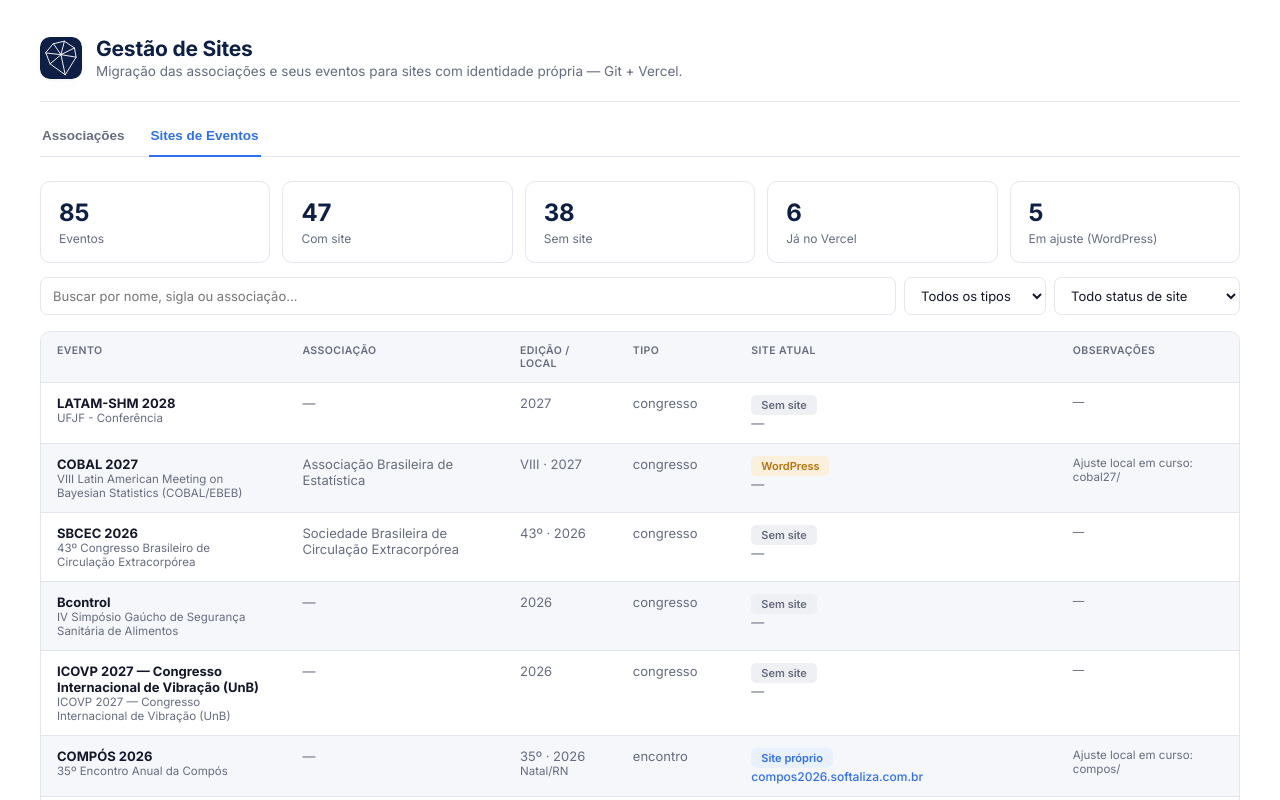
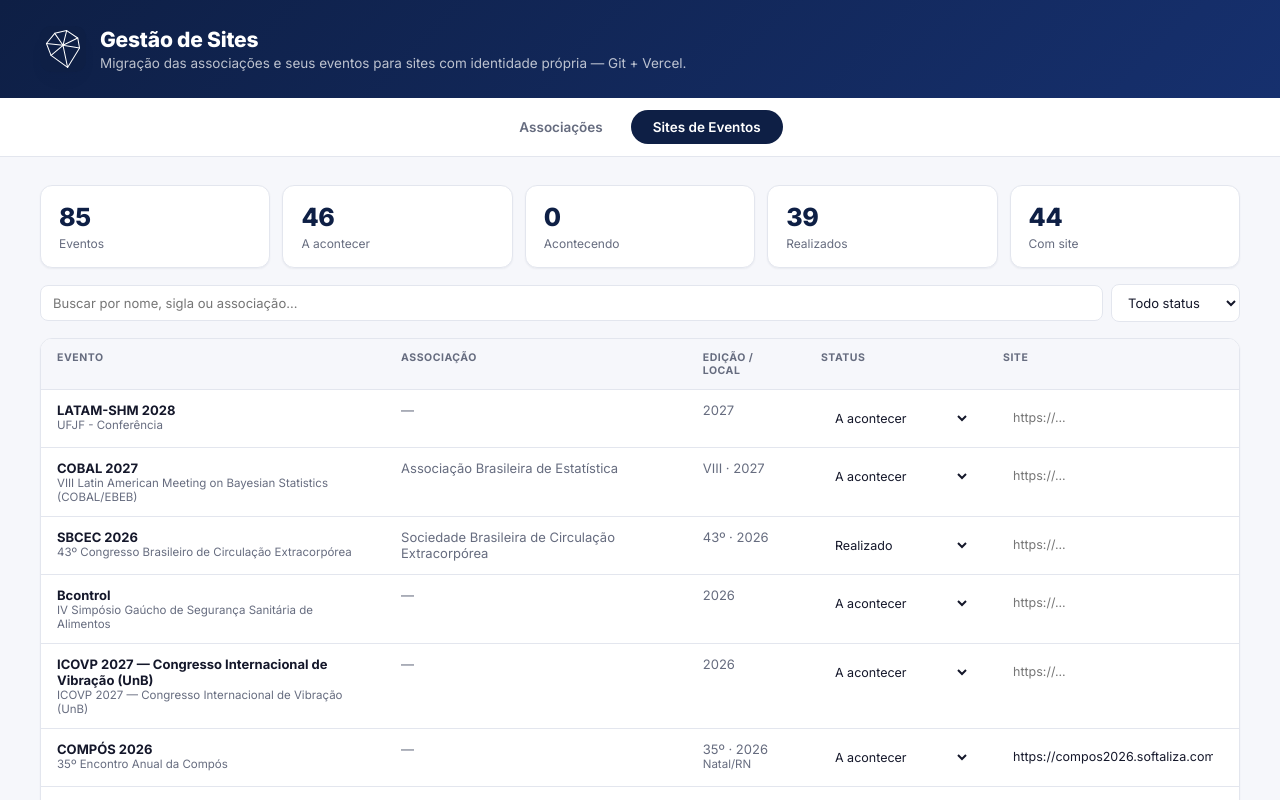
Before and after one commit to softalizaassociacoes/gestao-sites, a plain HTML site: page index.html in a window 1280 px wide. Both pictures are taken after a click on the button "Sites de Eventos". Shown: the top 800 px of the page. Drawn offline with Linux system fonts and the light colour scheme.

Commit message:
Simplifica aba de Eventos e remodela o visual da página
Eventos: remove Tipo e Observações, torna Status (A acontecer /
Acontecendo / Realizado) e Site editáveis, mesmo padrão de persistência
das associações. Visual: header com faixa azul-marinho, abas
centralizadas e fixas no topo, tabela com scroll e cabeçalho fixo,
controles editáveis mais discretos (sem borda até o foco/hover).

```diff
--- a/index.html
+++ b/index.html
@@ -7,12 +7,12 @@
   <link rel="icon" type="image/svg+xml" href="logo.svg" />
   <link rel="preconnect" href="https://fonts.googleapis.com" />
   <link rel="preconnect" href="https://fonts.gstatic.com" crossorigin />
-  <link href="https://fonts.googleapis.com/css2?family=Inter:wght@400;500;600;700&display=swap" rel="stylesheet" />
+  <link href="https://fonts.googleapis.com/css2?family=Inter:wght@400;500;600;700;800&display=swap" rel="stylesheet" />
   <link rel="stylesheet" href="style.css" />
 </head>
 <body>
-  <div class="wrap">
-    <header class="top">
+  <header class="top">
+    <div class="top-inner">
       <div class="brand">
         <img class="brand-mark" src="logo.svg" alt="Softaliza" />
         <div>
@@ -20,13 +20,17 @@
           <p>Migração das associações e seus eventos para sites com identidade própria — Git + Vercel.</p>
         </div>
       </div>
-    </header>
+    </div>
+  </header>
 
-    <nav class="tabs">
+  <nav class="tabs-wrap">
+    <div class="tabs">
       <button class="tab-btn active" data-tab="assoc">Associações</button>
       <button class="tab-btn" data-tab="evento">Sites de Eventos</button>
-    </nav>
+    </div>
+  </nav>
 
+  <div class="wrap">
     <!-- ==================== ASSOCIAÇÕES ==================== -->
     <section id="panel-assoc" class="tab-panel active">
       <section class="stats" id="assoc-stats"></section>
@@ -75,15 +79,11 @@
 
       <div class="toolbar">
         <input type="text" id="evento-search" placeholder="Buscar por nome, sigla ou associação..." />
-        <select id="evento-filter-tipo">
-          <option value="">Todos os tipos</option>
-        </select>
-        <select id="evento-filter-site">
-          <option value="">Todo status de site</option>
-          <option value="vercel">No Vercel</option>
-          <option value="wordpress">Em ajuste (WordPress)</option>
-          <option value="site_proprio">Site próprio</option>
-          <option value="sem_site">Sem site</option>
+        <select id="evento-filter-status">
+          <option value="">Todo status</option>
+          <option value="a_acontecer">A acontecer</option>
+          <option value="acontecendo">Acontecendo</option>
+          <option value="realizado">Realizado</option>
         </select>
       </div>
 
@@ -94,9 +94,8 @@
               <th>Evento</th>
               <th>Associação</th>
               <th>Edição / Local</th>
-              <th>Tipo</th>
-              <th>Site atual</th>
-              <th>Observações</th>
+              <th>Status</th>
+              <th>Site</th>
             </tr>
           </thead>
           <tbody id="evento-table-body"></tbody>
@@ -105,8 +104,8 @@
     </section>
 
     <footer class="note">
-      Dados: CS Hub (associações e eventos) + planilha de inventário de sites. Mantidos em <code>data.js</code>.
-      Nível A/B/C ainda pendente de classificação para a maior parte da base.
+      Dados: CS Hub (associações e eventos) + planilha de inventário de sites. Mantidos em <code>data.js</code>;
+      edições manuais salvas no navegador.
     </footer>
   </div>
 
--- a/script.js
+++ b/script.js
@@ -44,6 +44,25 @@ function saveOverride(sigla, patch) {
 
 const OVERRIDES = loadOverrides();
 
+// --- Edições manuais de eventos (chave própria, indexada por id do evento) ---
+const EVENT_OVERRIDES_KEY = "gestaoSitesEventOverrides";
+
+function loadEventOverrides() {
+  try {
+    return JSON.parse(localStorage.getItem(EVENT_OVERRIDES_KEY)) || {};
+  } catch (e) {
+    return {};
+  }
+}
+
+function saveEventOverride(id, patch) {
+  const all = loadEventOverrides();
+  all[id] = { ...all[id], ...patch };
+  localStorage.setItem(EVENT_OVERRIDES_KEY, JSON.stringify(all));
+}
+
+const EVENT_OVERRIDES = loadEventOverrides();
+
 function buildAssociacoes() {
   return ASSOCIATIONS_CRM.map((a) => {
     const key = norm(a.sigla);
@@ -68,54 +87,54 @@ function buildAssociacoes() {
   });
 }
 
+const STATUS_MANUAL_OPTIONS = [
+  { value: "a_acontecer", label: "A acontecer" },
+  { value: "acontecendo", label: "Acontecendo" },
+  { value: "realizado", label: "Realizado" },
+];
+
 function buildEventos() {
   const fromCrm = EVENTS_CRM.map((e) => {
     const vercel = VERCEL_EVENT[e.id] || null;
-    const localFolder = LOCAL_FOLDER_EVENT[e.id] || null;
-    const dominio = (vercel && vercel.dominio) || e.siteUrl || null;
-    const siteStatus = vercel ? "vercel" : e.temSite ? "site_proprio" : localFolder ? "wordpress" : "sem_site";
-
-    const obsParts = [];
-    if (vercel) obsParts.push(`Já migrado (projeto Vercel ${vercel.project})`);
-    if (localFolder) obsParts.push(`Ajuste local em curso: ${localFolder}/`);
+    const link = (vercel && vercel.dominio) || e.siteUrl || "";
+    const defaultStatusManual = e.status === "encerrado" ? "realizado" : "a_acontecer";
+    const saved = EVENT_OVERRIDES[e.id] || {};
 
     return {
-      fonte: "cshub",
+      id: e.id,
       sigla: e.sigla,
       associacao: e.associacao,
       nome: e.nome,
       shortName: e.shortName,
       edicao: e.edicao,
       ano: e.ano,
-      tipo: e.tipo,
-      status: e.status,
-      temSite: e.temSite,
-      dominio,
       cidade: e.cidade,
       estado: e.estado,
-      siteStatus,
-      obs: obsParts.join(" · "),
+      statusManual: saved.statusManual || defaultStatusManual,
+      link: saved.link != null ? saved.link : link,
+      removed: !!saved.removed,
     };
   });
 
-  const crmDominios = new Set(fromCrm.map((e) => e.dominio).filter(Boolean));
-  const fromSheetOnly = SITE_INVENTORY.filter((r) => r.evento && !crmDominios.has(r.site)).map((r) => ({
-    fonte: "planilha",
+  const crmLinks = new Set(fromCrm.map((e) => e.link).filter(Boolean));
+  const fromSheetOnly = SITE_INVENTORY.filter((r) => r.evento && !crmLinks.has(r.site)).map((r, i) => {
+    const id = `sheet-${i}`;
+    const saved = EVENT_OVERRIDES[id] || {};
+    return {
+      id,
       sigla: r.sigla,
       associacao: null,
       nome: r.nome,
       shortName: null,
       edicao: null,
       ano: null,
-    tipo: r.area,
-    status: null,
-    temSite: true,
-    dominio: r.site,
       cidade: null,
       estado: null,
-    siteStatus: "site_proprio",
-    obs: "Fonte: planilha de inventário (sem registro correspondente no CS Hub)",
-  }));
+      statusManual: saved.statusManual || "realizado",
+      link: saved.link != null ? saved.link : r.site,
+      removed: !!saved.removed,
+    };
+  });
 
   return [...fromCrm, ...fromSheetOnly];
 }
@@ -151,22 +170,15 @@ function siteAtualSelect(sigla, current) {
   return `<select class="site-select" data-sigla="${sigla}">${opts}</select>`;
 }
 
-function siteStatusBadge(status) {
-  const map = {
-    vercel: ["No Vercel", "site-vercel"],
-    wordpress: ["WordPress", "site-wordpress"],
-    site_proprio: ["Site próprio", "site-proprio"],
-    sem_site: ["Sem site", "site-none"],
-  };
-  const [label, cls] = map[status] || ["—", "site-none"];
-  return `<span class="badge ${cls}">${label}</span>`;
+function statusManualSelect(id, current) {
+  const opts = STATUS_MANUAL_OPTIONS.map(
+    (o) => `<option value="${o.value}" ${o.value === current ? "selected" : ""}>${o.label}</option>`
+  ).join("");
+  return `<select class="evento-status-select" data-id="${id}">${opts}</select>`;
 }
 
-function domainLink(dominio) {
-  if (!dominio) return '<span class="muted">—</span>';
-  const href = dominio.startsWith("http") ? dominio : `https://${dominio}`;
-  const label = dominio.replace(/^https?:\/\//, "").replace(/\/$/, "");
-  return `<a class="link" href="${href}" target="_blank" rel="noopener">${label}</a>`;
+function eventoLinkInput(id, value) {
+  return `<input class="evento-link" type="text" data-id="${id}" value="${(value || "").replace(/"/g, "&quot;")}" placeholder="https://..." />`;
 }
 
 function initials(text) {
@@ -291,17 +303,17 @@ function handleAssocClick(ev) {
 
 function renderEventoStats(list) {
   const total = list.length;
-  const comSite = list.filter((e) => e.temSite).length;
-  const semSite = total - comSite;
-  const noVercel = list.filter((e) => e.siteStatus === "vercel").length;
-  const emAjuste = list.filter((e) => e.siteStatus === "wordpress").length;
+  const aAcontecer = list.filter((e) => e.statusManual === "a_acontecer").length;
+  const acontecendo = list.filter((e) => e.statusManual === "acontecendo").length;
+  const realizado = list.filter((e) => e.statusManual === "realizado").length;
+  const comSite = list.filter((e) => e.link).length;
 
   const cards = [
     { value: total, label: "Eventos" },
+    { value: aAcontecer, label: "A acontecer" },
+    { value: acontecendo, label: "Acontecendo" },
+    { value: realizado, label: "Realizados" },
     { value: comSite, label: "Com site" },
-    { value: semSite, label: "Sem site" },
-    { value: noVercel, label: "Já no Vercel" },
-    { value: emAjuste, label: "Em ajuste (WordPress)" },
   ];
 
   document.getElementById("evento-stats").innerHTML = cards
@@ -312,7 +324,7 @@ function renderEventoStats(list) {
 function renderEventoTable(list) {
   const tbody = document.getElementById("evento-table-body");
   if (list.length === 0) {
-    tbody.innerHTML = '<tr class="empty-row"><td colspan="6">Nenhum evento encontrado com esses filtros.</td></tr>';
+    tbody.innerHTML = '<tr class="empty-row"><td colspan="5">Nenhum evento encontrado com esses filtros.</td></tr>';
     return;
   }
   tbody.innerHTML = list
@@ -323,9 +335,8 @@ function renderEventoTable(list) {
         <td><strong>${e.shortName || e.nome}</strong><div class="muted small">${e.nome}</div></td>
         <td class="muted">${e.associacao || e.sigla || "—"}</td>
         <td class="muted">${edicaoAno}${local ? `<div class="small">${local}</div>` : ""}</td>
-        <td class="muted">${e.tipo || "—"}</td>
-        <td>${siteStatusBadge(e.siteStatus)}<br/>${domainLink(e.dominio)}</td>
-        <td class="muted small">${e.obs || (e.fonte === "planilha" ? "Fonte: planilha" : "—")}</td>
+        <td>${statusManualSelect(e.id, e.statusManual)}</td>
+        <td>${eventoLinkInput(e.id, e.link)}</td>
       </tr>`;
     })
     .join("");
@@ -333,18 +344,33 @@ function renderEventoTable(list) {
 
 function applyEventoFilters() {
   const q = document.getElementById("evento-search").value.trim().toLowerCase();
-  const tipo = document.getElementById("evento-filter-tipo").value;
-  const site = document.getElementById("evento-filter-site").value;
+  const status = document.getElementById("evento-filter-status").value;
 
   const filtered = EVENTOS.filter((e) => {
     if (q && !`${e.nome} ${e.shortName || ""} ${e.associacao || ""} ${e.sigla || ""}`.toLowerCase().includes(q)) return false;
-    if (tipo && e.tipo !== tipo) return false;
-    if (site && e.siteStatus !== site) return false;
+    if (status && e.statusManual !== status) return false;
     return true;
   });
 
   renderEventoStats(filtered);
   renderEventoTable(filtered);
+}
+
+function handleEventoEdit(ev) {
+  const el = ev.target;
+  const id = el.dataset.id;
+  if (!id) return;
+  const evento = EVENTOS.find((e) => e.id === id);
+  if (!evento) return;
+
+  if (el.classList.contains("evento-status-select")) {
+    evento.statusManual = el.value;
+    saveEventOverride(id, { statusManual: el.value });
+    applyEventoFilters();
+  } else if (el.classList.contains("evento-link")) {
+    evento.link = el.value;
+    saveEventOverride(id, { link: el.value });
+  }
 }
 
 // ---------------------------------------------------------------------------
@@ -363,20 +389,8 @@ function initTabs() {
   });
 }
 
-function populateEventoTipoOptions() {
-  const tipos = Array.from(new Set(EVENTOS.map((e) => e.tipo).filter(Boolean))).sort();
-  const select = document.getElementById("evento-filter-tipo");
-  tipos.forEach((t) => {
-    const opt = document.createElement("option");
-    opt.value = t;
-    opt.textContent = t.charAt(0).toUpperCase() + t.slice(1);
-    select.appendChild(opt);
-  });
-}
-
 function init() {
   initTabs();
-  populateEventoTipoOptions();
 
   applyAssocFilters();
   applyEventoFilters();
@@ -384,12 +398,13 @@ function init() {
   ["assoc-search", "assoc-filter-health", "assoc-filter-site", "assoc-show-removed"].forEach((id) => {
     document.getElementById(id).addEventListener("input", applyAssocFilters);
   });
-  ["evento-search", "evento-filter-tipo", "evento-filter-site"].forEach((id) => {
+  ["evento-search", "evento-filter-status"].forEach((id) => {
     document.getElementById(id).addEventListener("input", applyEventoFilters);
   });
 
   document.getElementById("assoc-table-body").addEventListener("change", handleAssocEdit);
   document.getElementById("assoc-table-body").addEventListener("click", handleAssocClick);
+  document.getElementById("evento-table-body").addEventListener("change", handleEventoEdit);
 }
 
 document.addEventListener("DOMContentLoaded", init);
--- a/style.css
+++ b/style.css
@@ -1,8 +1,7 @@
 :root {
   --navy: #0e1f45;
   --navy-2: #16306e;
-  --blue: #2f6fed;
-  --bg: #ffffff;
+  --bg: #f6f7fb;
   --surface: #ffffff;
   --surface-2: #f6f7fb;
   --border: #e3e6ee;
@@ -19,19 +18,18 @@
   --off: #767c8f;
   --off-soft: #eef0f4;
   --neutral-soft: #eef0f4;
-  --radius: 10px;
-  --radius-sm: 7px;
-  --shadow: 0 1px 2px rgba(14, 31, 69, 0.04), 0 6px 20px -14px rgba(14, 31, 69, 0.18);
+  --radius: 12px;
+  --radius-sm: 8px;
+  --shadow: 0 1px 2px rgba(14, 31, 69, 0.04), 0 10px 28px -16px rgba(14, 31, 69, 0.22);
+  --shadow-sm: 0 1px 2px rgba(14, 31, 69, 0.06);
 }
 
 @media (prefers-color-scheme: dark) {
   :root {
-    --navy: #0e1f45;
     --bg: #0b0e18;
-    --surface: #12162432 ;
     --surface: #121624;
-    --surface-2: #0e1220;
-    --border: #232838;
+    --surface-2: #171b2a;
+    --border: #262b3d;
     --text: #eceefb;
     --text-muted: #9198ac;
     --accent: #6d9bff;
@@ -45,26 +43,29 @@
     --off: #7d8098;
     --off-soft: #1b2030;
     --neutral-soft: #1b2030;
-    --shadow: 0 1px 2px rgba(0, 0, 0, 0.35), 0 8px 24px -12px rgba(0, 0, 0, 0.5);
+    --shadow: 0 1px 2px rgba(0, 0, 0, 0.4), 0 10px 28px -16px rgba(0, 0, 0, 0.6);
+    --shadow-sm: 0 1px 2px rgba(0, 0, 0, 0.3);
   }
 }
 
 :root[data-theme="dark"] {
-  --bg: #0b0e18; --surface: #121624; --surface-2: #0e1220; --border: #232838;
+  --bg: #0b0e18; --surface: #121624; --surface-2: #171b2a; --border: #262b3d;
   --text: #eceefb; --text-muted: #9198ac; --accent: #6d9bff;
   --accent-soft: #182448; --ok: #3ecb92; --ok-soft: #0f2c22; --warn: #e3a94c;
   --warn-soft: #362a10; --risk: #e37770; --risk-soft: #391b19; --off: #7d8098;
   --off-soft: #1b2030; --neutral-soft: #1b2030;
-  --shadow: 0 1px 2px rgba(0, 0, 0, 0.35), 0 8px 24px -12px rgba(0, 0, 0, 0.5);
+  --shadow: 0 1px 2px rgba(0, 0, 0, 0.4), 0 10px 28px -16px rgba(0, 0, 0, 0.6);
+  --shadow-sm: 0 1px 2px rgba(0, 0, 0, 0.3);
 }
 
 :root[data-theme="light"] {
-  --bg: #ffffff; --surface: #ffffff; --surface-2: #f6f7fb; --border: #e3e6ee;
+  --bg: #f6f7fb; --surface: #ffffff; --surface-2: #f6f7fb; --border: #e3e6ee;
   --text: #14172a; --text-muted: #666c7f; --accent: #2f6fed;
   --accent-soft: #eaf1fe; --ok: #15825a; --ok-soft: #e3f6ec; --warn: #b6740f;
   --warn-soft: #fbf0dc; --risk: #c4453e; --risk-soft: #fbe9e8; --off: #767c8f;
   --off-soft: #eef0f4; --neutral-soft: #eef0f4;
-  --shadow: 0 1px 2px rgba(14, 31, 69, 0.04), 0 6px 20px -14px rgba(14, 31, 69, 0.18);
+  --shadow: 0 1px 2px rgba(14, 31, 69, 0.04), 0 10px 28px -16px rgba(14, 31, 69, 0.22);
+  --shadow-sm: 0 1px 2px rgba(14, 31, 69, 0.06);
 }
 
 * { box-sizing: border-box; }
@@ -76,38 +77,49 @@ body {
   font-family: "Inter", -apple-system, BlinkMacSystemFont, "Segoe UI", Roboto, sans-serif;
 }
 
-.wrap {
+/* ---------- header ---------- */
+
+header.top {
+  background: linear-gradient(135deg, var(--navy) 0%, var(--navy-2) 100%);
+  padding: 26px 0;
+}
+
+.top-inner {
   max-width: 1240px;
   margin: 0 auto;
-  padding: 36px 20px 64px;
-}
-
-header.top {
-  margin-bottom: 26px;
-  padding-bottom: 22px;
-  border-bottom: 1px solid var(--border);
+  padding: 0 20px;
 }
 
 .brand { display: flex; align-items: center; gap: 14px; }
 
 .brand-mark {
-  width: 42px;
-  height: 42px;
-  border-radius: 10px;
+  width: 46px;
+  height: 46px;
+  border-radius: 11px;
   flex-shrink: 0;
   box-shadow: var(--shadow);
 }
 
-header.top h1 { font-size: 21px; margin: 0 0 2px; letter-spacing: -0.01em; font-weight: 700; color: var(--navy); }
-:root[data-theme="dark"] header.top h1 { color: var(--text); }
-@media (prefers-color-scheme: dark) { header.top h1 { color: var(--text); } }
-header.top p { margin: 0; color: var(--text-muted); font-size: 13.5px; }
+header.top h1 { font-size: 21px; margin: 0 0 3px; letter-spacing: -0.01em; font-weight: 800; color: #ffffff; }
+header.top p { margin: 0; color: rgba(255, 255, 255, 0.72); font-size: 13.5px; }
+
+/* ---------- tabs (centered) ---------- */
+
+.tabs-wrap {
+  background: var(--surface);
+  border-bottom: 1px solid var(--border);
+  position: sticky;
+  top: 0;
+  z-index: 10;
+}
 
 .tabs {
+  max-width: 1240px;
+  margin: 0 auto;
+  padding: 12px 20px;
   display: flex;
-  gap: 22px;
-  border-bottom: 1px solid var(--border);
-  margin-bottom: 24px;
+  justify-content: center;
+  gap: 6px;
 }
 
 .tab-btn {
@@ -116,28 +128,36 @@ header.top p { margin: 0; color: var(--text-muted); font-size: 13.5px; }
   color: var(--text-muted);
   font-size: 13.5px;
   font-weight: 600;
-  padding: 0 2px 12px;
-  margin-bottom: -1px;
-  border-bottom: 2px solid transparent;
+  font-family: inherit;
+  padding: 9px 22px;
+  border-radius: 999px;
   cursor: pointer;
-  transition: color 0.15s, border-color 0.15s;
+  transition: background 0.15s, color 0.15s;
 }
 
-.tab-btn:hover { color: var(--text); }
+.tab-btn:hover { color: var(--text); background: var(--surface-2); }
 
 .tab-btn.active {
-  color: var(--accent);
-  border-bottom-color: var(--accent);
+  background: var(--navy);
+  color: #fff;
 }
 
 .tab-panel { display: none; }
 .tab-panel.active { display: block; }
 
+/* ---------- layout ---------- */
+
+.wrap {
+  max-width: 1240px;
+  margin: 0 auto;
+  padding: 28px 20px 64px;
+}
+
 .stats {
   display: grid;
   grid-template-columns: repeat(auto-fit, minmax(140px, 1fr));
   gap: 12px;
-  margin-bottom: 14px;
+  margin-bottom: 16px;
 }
 
 .stat-card {
@@ -145,9 +165,10 @@ header.top p { margin: 0; color: var(--text-muted); font-size: 13.5px; }
   border: 1px solid var(--border);
   border-radius: var(--radius);
   padding: 16px 18px;
+  box-shadow: var(--shadow-sm);
 }
 
-.stat-card .value { font-size: 24px; font-weight: 700; letter-spacing: -0.01em; color: var(--navy); }
+.stat-card .value { font-size: 25px; font-weight: 800; letter-spacing: -0.01em; color: var(--navy); }
 :root[data-theme="dark"] .stat-card .value { color: var(--text); }
 @media (prefers-color-scheme: dark) { .stat-card .value { color: var(--text); } }
 .stat-card .label { font-size: 12px; color: var(--text-muted); margin-top: 4px; }
@@ -157,7 +178,7 @@ header.top p { margin: 0; color: var(--text-muted); font-size: 13.5px; }
   height: 8px;
   border-radius: 999px;
   overflow: hidden;
-  margin-bottom: 22px;
+  margin-bottom: 24px;
   background: var(--neutral-soft);
 }
 
@@ -167,9 +188,12 @@ header.top p { margin: 0; color: var(--text-muted); font-size: 13.5px; }
 .bar-seg.bar-risk { background: var(--risk); }
 .bar-seg.bar-off { background: var(--off); }
 
+/* ---------- toolbar ---------- */
+
 .toolbar {
   display: flex;
   flex-wrap: wrap;
+  align-items: center;
   gap: 8px;
   margin-bottom: 16px;
 }
@@ -198,29 +222,75 @@ header.top p { margin: 0; color: var(--text-muted); font-size: 13.5px; }
 
 .checkbox-field input { width: 14px; height: 14px; }
 
+/* ---------- table ---------- */
+
 .table-container {
   background: var(--surface);
   border: 1px solid var(--border);
   border-radius: var(--radius);
-  overflow-x: auto;
+  overflow: auto;
+  max-height: 68vh;
+  box-shadow: var(--shadow-sm);
   margin-bottom: 18px;
 }
 
 table { width: 100%; border-collapse: collapse; font-size: 13px; min-width: 680px; }
 
-.site-select, .site-link {
-  background: var(--surface);
-  border: 1px solid var(--border);
+th, td { text-align: left; padding: 12px 16px; border-bottom: 1px solid var(--border); vertical-align: top; }
+
+th {
+  color: var(--text-muted);
+  font-weight: 700;
+  font-size: 10.5px;
+  text-transform: uppercase;
+  letter-spacing: 0.05em;
+  background: var(--surface-2);
+  position: sticky;
+  top: 0;
+  z-index: 1;
+}
+
+tbody tr:last-child td { border-bottom: none; }
+tbody tr:hover { background: var(--accent-soft); }
+
+.name-cell { display: flex; align-items: center; gap: 10px; }
+
+.avatar {
+  width: 32px;
+  height: 32px;
+  border-radius: 8px;
+  background: var(--navy);
+  color: #fff;
+  font-size: 10.5px;
+  font-weight: 700;
+  display: flex;
+  align-items: center;
+  justify-content: center;
+  flex-shrink: 0;
+}
+
+.site-select, .site-link, .evento-status-select, .evento-link {
+  background: transparent;
+  border: 1px solid transparent;
   border-radius: var(--radius-sm);
-  padding: 7px 10px;
+  padding: 7px 9px;
   font-size: 12.5px;
   color: var(--text);
   font-family: inherit;
+  transition: background 0.15s, border-color 0.15s;
 }
 
-.site-select { min-width: 140px; }
-.site-link { width: 100%; min-width: 220px; }
-.site-select:focus, .site-link:focus { outline: 2px solid var(--accent); outline-offset: 1px; }
+.site-select:hover, .evento-status-select:hover { border-color: var(--border); }
+.site-link:hover, .evento-link:hover { border-color: var(--border); background: var(--surface-2); }
+
+.site-select, .evento-status-select { min-width: 150px; cursor: pointer; }
+.site-link, .evento-link { width: 100%; min-width: 220px; }
+
+.site-select:focus, .site-link:focus, .evento-status-select:focus, .evento-link:focus {
+  outline: none;
+  border-color: var(--accent);
+  background: var(--surface);
+}
 
 .btn-remove, .btn-restore {
   border: 1px solid var(--border);
@@ -243,39 +313,6 @@ tr.row-removed { opacity: 0.55; }
 tr.row-removed td { text-decoration: line-through; text-decoration-color: var(--text-muted); }
 tr.row-removed .site-select, tr.row-removed .site-link, tr.row-removed .badge { text-decoration: none; }
 
-th, td { text-align: left; padding: 12px 16px; border-bottom: 1px solid var(--border); vertical-align: top; }
-
-th {
-  color: var(--text-muted);
-  font-weight: 600;
-  font-size: 10.5px;
-  text-transform: uppercase;
-  letter-spacing: 0.04em;
-  background: var(--surface-2);
-  position: sticky;
-  top: 0;
-}
-
-tbody tr:last-child td { border-bottom: none; }
-tbody tr:nth-child(even) { background: var(--surface-2); }
-tbody tr:hover { background: var(--accent-soft); }
-
-.name-cell { display: flex; align-items: center; gap: 10px; }
-
-.avatar {
-  width: 32px;
-  height: 32px;
-  border-radius: 8px;
-  background: var(--navy);
-  color: #fff;
-  font-size: 10.5px;
-  font-weight: 700;
-  display: flex;
-  align-items: center;
-  justify-content: center;
-  flex-shrink: 0;
-}
-
 .badge {
   display: inline-block;
   padding: 3px 10px;
@@ -289,18 +326,6 @@ tbody tr:hover { background: var(--accent-soft); }
 .health-warn { background: var(--warn-soft); color: var(--warn); }
 .health-risk { background: var(--risk-soft); color: var(--risk); }
 .health-off { background: var(--off-soft); color: var(--off); }
-
-.nivel-a { background: var(--accent-soft); color: var(--accent); }
-.nivel-bc { background: var(--ok-soft); color: var(--ok); }
-.nivel-none { background: var(--neutral-soft); color: var(--text-muted); }
-
-.site-vercel { background: var(--ok-soft); color: var(--ok); }
-.site-wordpress { background: var(--warn-soft); color: var(--warn); }
-.site-proprio { background: var(--accent-soft); color: var(--accent); }
-.site-none { background: var(--neutral-soft); color: var(--text-muted); }
-
-a.link { color: var(--accent); text-decoration: none; font-size: 12px; font-weight: 500; }
-a.link:hover { text-decoration: underline; }
 
 .muted { color: var(--text-muted); }
 .small { font-size: 11.5px; }
```
Lines whose indentation alone changed are shown as unchanged.
